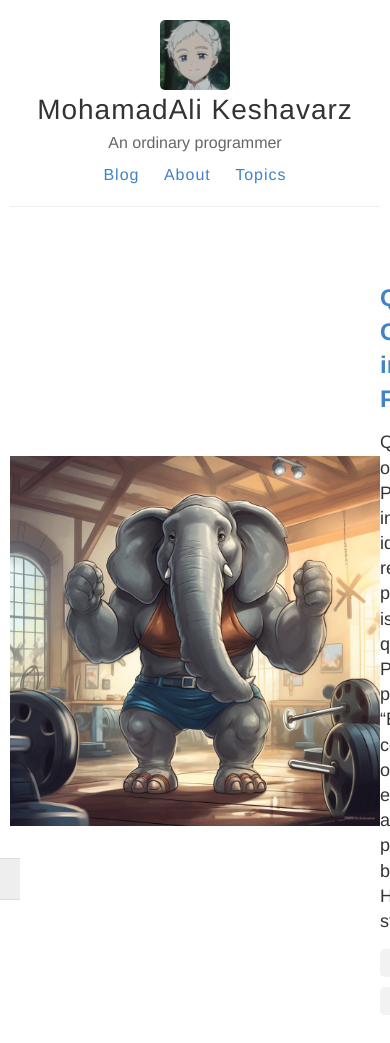
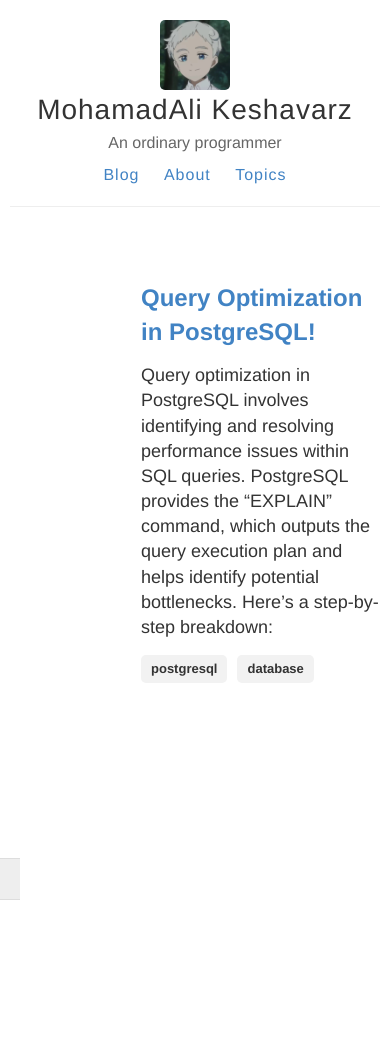
Before and after one commit to keshavarz13/keshavarz13.github.io, a Jekyll site: the page built from index.html, in a window 390 px wide. Built offline with Jekyll 4.4.1, drawn with Linux system fonts in a browser that asks for light colours; after the commit the page ends 900 px from its top, so only the background shows below that.

Commit message:
Remove image from first page when width is less than 700

```diff
--- a/index.html
+++ b/index.html
@@ -37,10 +37,7 @@
 
   @media only screen and (max-width: 700px) {
     .post img {
-      width: 100%;
-      height: auto;
-      margin-right: 0px;
-      align-self: center;
+      visibility: hidden;
     }
   }
 </style>
```
